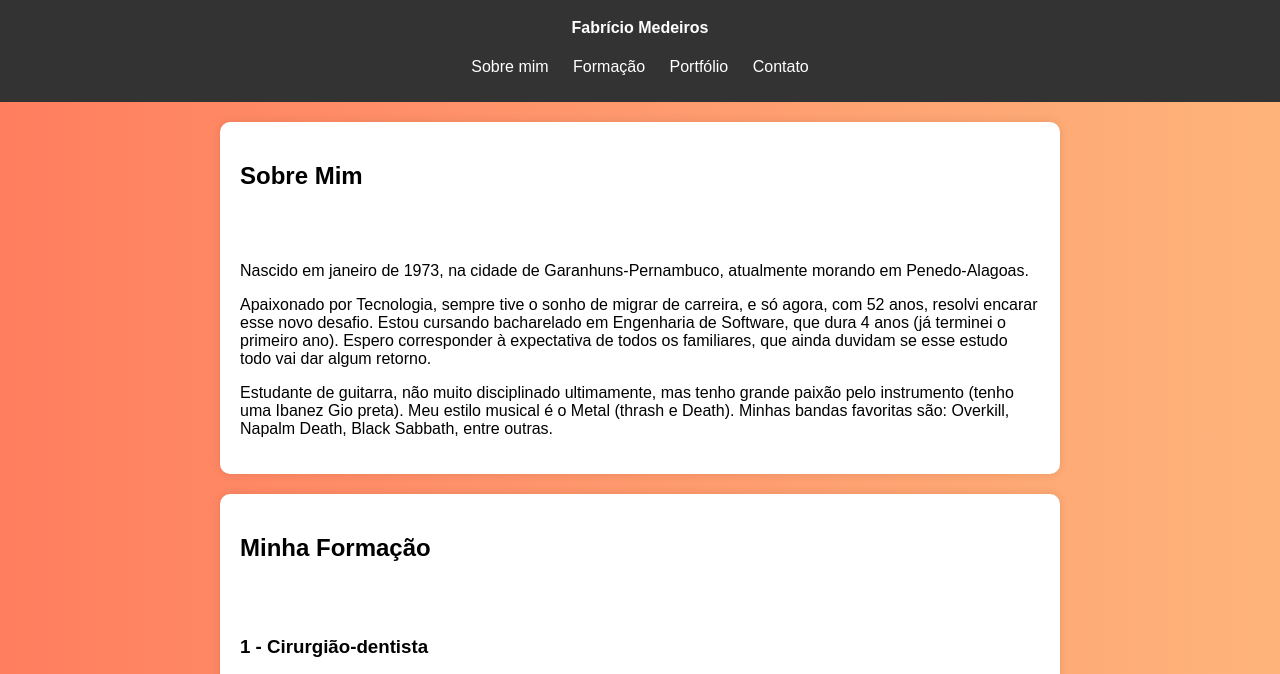
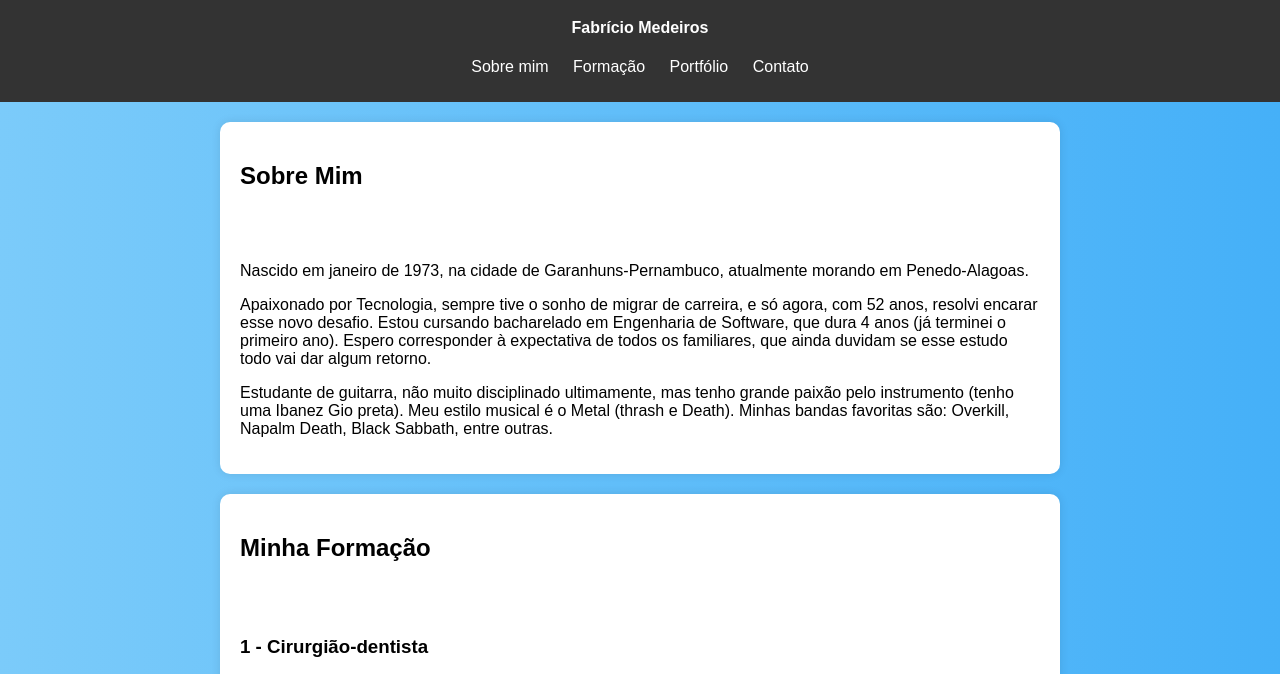
Before and after one commit to fabriciomds/fabricio_medeiros, a plain HTML site: page index.html in a window 1280 px wide. Shown: the part 71-745 px from the top of the page. Drawn offline with Linux system fonts and the light colour scheme.

Commit message:
Mudando cor do body

```diff
--- a/styles.css
+++ b/styles.css
@@ -3,7 +3,7 @@
   font-family: Arial, sans-serif;
   margin: 0;
   padding: 0;
-  background: linear-gradient(to right, #ff7e5f, #feb47b);
+  background: linear-gradient(to right, #7bcbfa, #45b0f8);
 }
 
 header,
```
